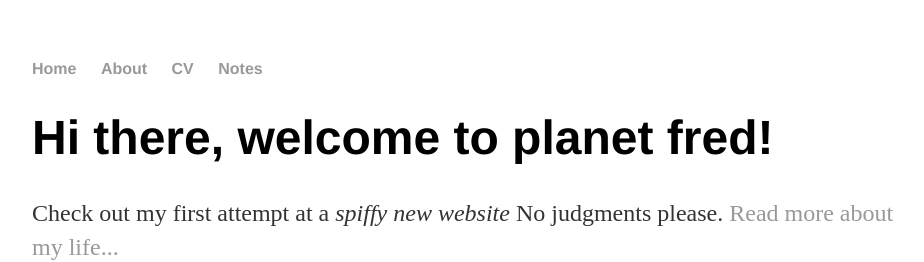
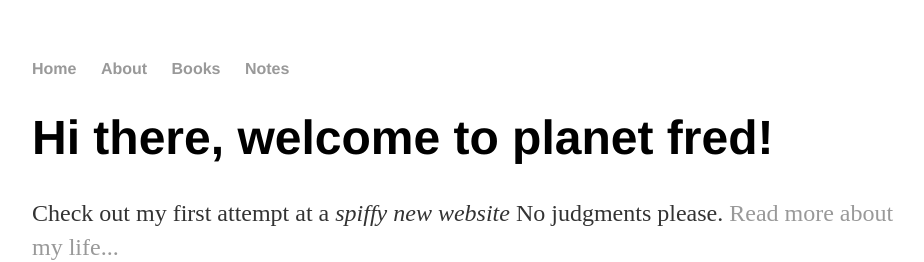
Before and after one commit to scryptive/personal, a Jekyll site: the page built from index.html, in a window 1280 px wide. Shown: the top 262 px of the page, without its empty margins (160-1084 px from the left). Built offline with Jekyll 4.4.1, drawn with Linux system fonts in a browser that asks for light colours.

Commit message:
Update default.html

```diff
--- a/_layouts/default.html
+++ b/_layouts/default.html
@@ -10,7 +10,7 @@
 	    		<ul>
 	        		<li><a href="/">Home</a></li>
 		        	<li><a href="/about">About</a></li>
-	        		<li><a href="/cv">CV</a></li>
+	        		<li><a href="/books">Books</a></li>
 	        		<li><a href="https://scryptive.github.io/planet-fred/notes/">Notes</a></li>
 	    		</ul>
 			</nav>
```
